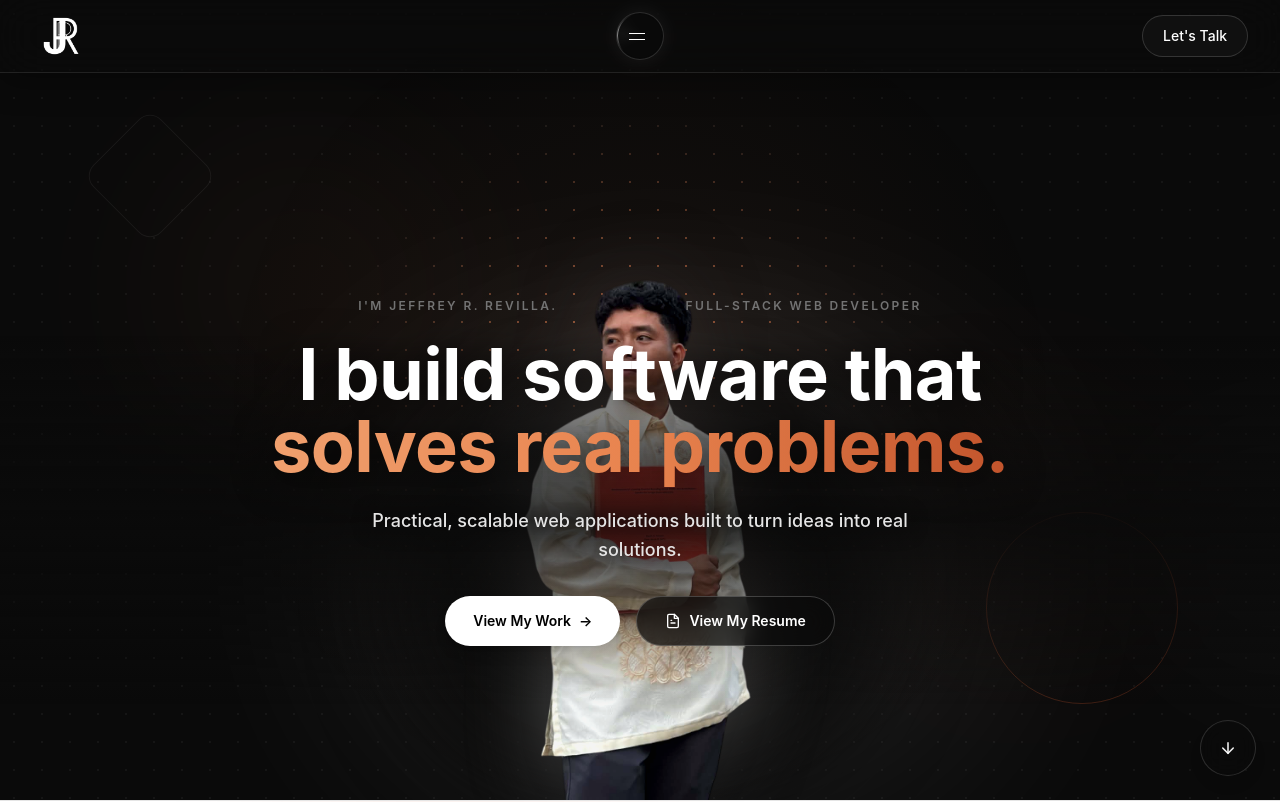
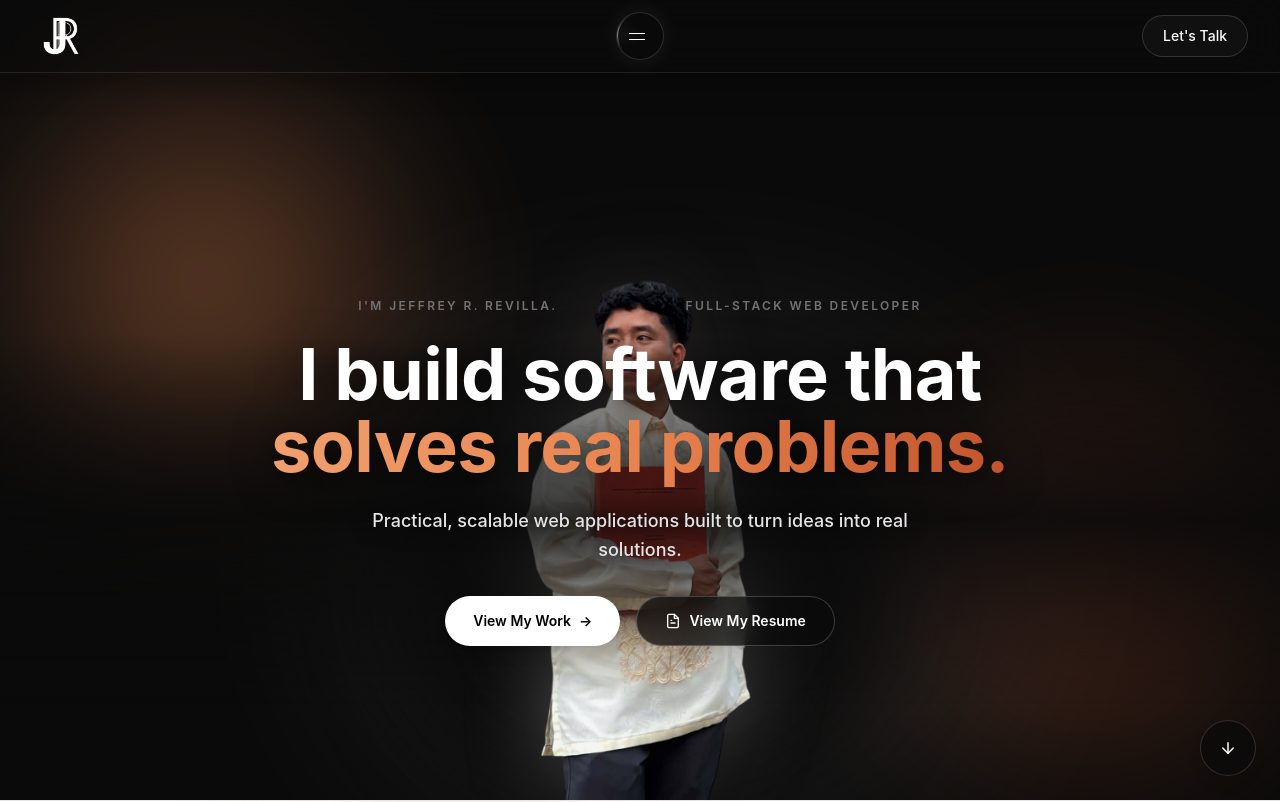
Before and after one commit to jeffreyrevilla128-ui/Jeffrey-Revilla-Portfolio-Website, a React (Vite) app: page / in a window 1280 px wide. Shown: the top 802 px of the page. Built offline with nearby package versions, Linux system fonts and the light colour scheme.

Commit message:
latest update on the hero and cursor

```diff
--- a/src/App.tsx
+++ b/src/App.tsx
@@ -1,3 +1,5 @@
+import CustomCursor from './components/ui/CustomCursor'
+
 import Navbar from './components/layout/Navbar'
 import Footer from './components/layout/Footer'
 
@@ -10,6 +12,8 @@ import Contact from './components/sections/Contact'
 function App() {
   return (
     <div className="min-h-screen bg-neutral-950 text-white">
+      <CustomCursor />
+
       <Navbar />
 
       <main>
--- a/src/components/sections/Hero.tsx
+++ b/src/components/sections/Hero.tsx
@@ -5,10 +5,8 @@ function Hero() {
   const [parallax, setParallax] = useState({ x: 0, y: 0 })
   const sectionRef = useRef<HTMLElement | null>(null)
 
-  // Gentle mouse-driven parallax for the portrait, ambient light, and the
-  // interactive grid glow below. relativeX/Y stay in -0.5..0.5 (used for
-  // translate3d math on the portrait); cursorX/Y are the same position
-  // reprojected to 0%..100% so the grid glow can track it via CSS vars.
+  // Gentle mouse-driven parallax for the portrait — stays in -0.5..0.5,
+  // used directly in the translate3d math below.
   const handleMouseMove = (event: React.MouseEvent<HTMLElement>) => {
     const section = sectionRef.current
     if (!section) return
@@ -22,9 +20,6 @@ function Hero() {
 
   const handleMouseLeave = () => setParallax({ x: 0, y: 0 })
 
-  const cursorX = `${(parallax.x + 0.5) * 100}%`
-  const cursorY = `${(parallax.y + 0.5) * 100}%`
-
   return (
     <section
       id="home"
@@ -32,7 +27,6 @@ function Hero() {
       onMouseMove={handleMouseMove}
       onMouseLeave={handleMouseLeave}
       className="relative flex min-h-screen items-start justify-center overflow-hidden bg-neutral-950 px-6 pb-10 pt-40 sm:items-center sm:pb-16 sm:pt-28 lg:px-8"
-      style={{ ['--cursor-x' as string]: cursorX, ['--cursor-y' as string]: cursorY }}
     >
       {/* ================================================== */}
       {/* Background Decoration                               */}
@@ -41,83 +35,30 @@ function Hero() {
         aria-hidden="true"
         className="pointer-events-none absolute inset-0 overflow-hidden"
       >
-        <div className="absolute left-1/3 top-1/3 h-[30rem] w-[30rem] rounded-full bg-white/[0.03] blur-3xl" />
-        <div className="absolute right-[-10rem] top-1/2 h-80 w-80 rounded-full bg-white/[0.02] blur-3xl" />
-
-        {/* Caustic light accent — two soft, blurred accent-color blobs
-            drifting on slow independent loops, blended additively so
-            they read as warm light drifting through the scene rather
-            than flat colored shapes. Same treatment as the Featured
-            Projects hover overlay, re-tuned to run continuously here
-            (no hover state to key off in the hero) at low enough
-            opacity to sit as an ambient layer alongside the plain
-            white orbs above rather than compete with them. */}
-        <div
-          aria-hidden="true"
-          className="absolute inset-0"
-          style={{ mixBlendMode: 'screen' }}
-        >
+        {/* Ambient corner light — two soft, blurred burnt-orange/amber
+            glows that roam across the background rather than holding a
+            fixed position. Each animates translate, scale, rotation and
+            an asymmetric border-radius together, so the shape itself
+            keeps deforming (stretching, compressing, going slightly
+            lopsided) as it drifts — an irregular fluid glow rather than
+            a static circle sliding around. Kept at very low opacity and
+            heavy blur so it reads as ambient light, and on long,
+            non-matching loops (12s / 14.5s) so the two never fall into a
+            visibly repeating rhythm together. */}
+        <div className="absolute inset-0" style={{ mixBlendMode: 'screen' }}>
           <div
-            className="absolute left-[6%] top-[8%] h-[26rem] w-[26rem] rounded-full opacity-[0.055] blur-3xl [animation:heroCausticDriftA_17s_ease-in-out_infinite]"
+            className="absolute -left-24 -top-24 h-[26rem] w-[26rem] opacity-40 blur-3xl [animation:heroCausticDriftA_12s_ease-in-out_infinite] sm:-left-32 sm:-top-32 sm:h-[38rem] sm:w-[38rem]"
             style={{
               background: 'radial-gradient(circle, rgba(232,131,78,1), transparent 70%)',
             }}
           />
           <div
-            className="absolute right-[4%] bottom-[10%] h-[24rem] w-[24rem] rounded-full opacity-[0.05] blur-3xl [animation:heroCausticDriftB_20s_ease-in-out_infinite]"
+            className="absolute -bottom-24 -right-24 h-[24rem] w-[24rem] opacity-[0.35] blur-3xl [animation:heroCausticDriftB_14.5s_ease-in-out_infinite] sm:-bottom-32 sm:-right-32 sm:h-[34rem] sm:w-[34rem]"
             style={{
               background: 'radial-gradient(circle, rgba(194,84,44,1), transparent 70%)',
             }}
           />
         </div>
-
-        {/* Faint dot grid, always present at very low opacity — reads as
-            circuitry/blueprint texture rather than decoration */}
-        <div
-          className="absolute inset-0 opacity-[0.05]"
-          style={{
-            backgroundImage:
-              'radial-gradient(rgba(255,255,255,0.9) 1px, transparent 1.5px)',
-            backgroundSize: '28px 28px',
-          }}
-        />
-
-        {/* Same dot grid, lit in the accent gradient, but only revealed
-            in a soft circle that follows the cursor. Two mask layers
-            (the repeating dot shape, and the cursor spotlight) are
-            intersected so only nearby dots ever light up. */}
-        <div
-          className="absolute inset-0 hidden transition-opacity duration-500 sm:block"
-          style={{
-            opacity: 0.9,
-            backgroundImage: 'linear-gradient(135deg, #E8834E, #C2542C)',
-            WebkitMaskImage:
-              'radial-gradient(rgba(0,0,0,1) 1px, transparent 1.5px), radial-gradient(420px circle at var(--cursor-x) var(--cursor-y), rgba(0,0,0,1), transparent 72%)',
-            WebkitMaskSize: '28px 28px, 100% 100%',
-            WebkitMaskRepeat: 'repeat, no-repeat',
-            WebkitMaskComposite: 'source-in',
-            maskImage:
-              'radial-gradient(rgba(0,0,0,1) 1px, transparent 1.5px), radial-gradient(420px circle at var(--cursor-x) var(--cursor-y), rgba(0,0,0,1), transparent 72%)',
-            maskSize: '28px 28px, 100% 100%',
-            maskRepeat: 'repeat, no-repeat',
-            maskComposite: 'intersect',
-          }}
-        />
-
-        {/* Soft ambient wash of the accent gradient, centered on the
-            cursor — barely-there warmth, not a spotlight */}
-        <div
-          className="absolute inset-0 hidden sm:block"
-          style={{
-            background:
-              'radial-gradient(600px circle at var(--cursor-x) var(--cursor-y), rgba(232,131,78,0.06), transparent 70%)',
-          }}
-        />
-
-        {/* Geometric accents: one neutral, one carrying the burnt-orange
-            signature at low opacity as a quiet section marker */}
-        <div className="absolute left-[8%] top-[16%] h-24 w-24 rotate-45 rounded-2xl border border-white/[0.06]" />
-        <div className="absolute right-[8%] bottom-[12%] h-48 w-48 rounded-full border border-[#C2542C]/[0.28]" />
       </div>
 
       {/* ================================================== */}
@@ -177,15 +118,40 @@ function Hero() {
           }
         }
         @keyframes heroCausticDriftA {
-          0%   { transform: translate(-6%, -4%) scale(1); }
-          33%  { transform: translate(5%, 4%) scale(1.15); }
-          66%  { transform: translate(-3%, 6%) scale(0.92); }
-          100% { transform: translate(-6%, -4%) scale(1); }
+          0%, 100% {
+            transform: translate(0%, 0%) scale(1) rotate(0deg);
+            border-radius: 42% 58% 65% 35% / 45% 45% 55% 55%;
+          }
+          25% {
+            transform: translate(14%, 8%) scale(1.1) rotate(9deg);
+            border-radius: 58% 42% 48% 52% / 62% 38% 62% 38%;
+          }
+          50% {
+            transform: translate(6%, 18%) scale(0.92) rotate(-7deg);
+            border-radius: 48% 52% 38% 62% / 40% 60% 42% 58%;
+          }
+          75% {
+            transform: translate(-10%, 6%) scale(1.05) rotate(5deg);
+            border-radius: 65% 35% 55% 45% / 55% 45% 35% 65%;
+          }
         }
         @keyframes heroCausticDriftB {
-          0%   { transform: translate(5%, 6%) scale(1); }
-          50%  { transform: translate(-8%, -3%) scale(1.18); }
-          100% { transform: translate(5%, 6%) scale(1); }
+          0%, 100% {
+            transform: translate(0%, 0%) scale(1) rotate(0deg);
+            border-radius: 55% 45% 40% 60% / 50% 60% 40% 50%;
+          }
+          30% {
+            transform: translate(-13%, -10%) scale(1.12) rotate(-11deg);
+            border-radius: 40% 60% 58% 42% / 60% 40% 55% 45%;
+          }
+          60% {
+            transform: translate(-5%, -20%) scale(0.9) rotate(7deg);
+            border-radius: 62% 38% 45% 55% / 42% 58% 40% 60%;
+          }
+          85% {
+            transform: translate(10%, -7%) scale(1.06) rotate(-5deg);
+            border-radius: 48% 52% 60% 40% / 55% 45% 60% 40%;
+          }
         }
       `}</style>
 
--- /dev/null
+++ b/src/components/ui/CustomCursor.tsx
@@ -0,0 +1,96 @@
+import { useEffect, useRef, useState } from 'react'
+
+// Renders a single soft, blurred, accent-colored glow that trails the
+// mouse with a gentle lag rather than snapping to it 1:1. Mounted once
+// at the app root (see usage note below) so it floats above every
+// section, tracks the cursor across the whole page, and never resets
+// or restarts as the user scrolls between sections.
+function CustomCursor() {
+  // Touch devices have no persistent cursor to trail, so this renders
+  // nothing there rather than leaving a glow stuck in the last place a
+  // tap landed.
+  const [hasHover, setHasHover] = useState(
+    () => typeof window === 'undefined' || window.matchMedia('(hover: hover) and (pointer: fine)').matches,
+  )
+
+  useEffect(() => {
+    const query = window.matchMedia('(hover: hover) and (pointer: fine)')
+    const handleChange = (event: MediaQueryListEvent) => setHasHover(event.matches)
+    query.addEventListener('change', handleChange)
+    return () => query.removeEventListener('change', handleChange)
+  }, [])
+
+  const [visible, setVisible] = useState(false)
+  const glowRef = useRef<HTMLDivElement | null>(null)
+
+  // The raw pointer position (updated every mousemove) and the eased
+  // "trail" position (updated every animation frame) are kept in refs,
+  // not state, so the glow can move every frame without triggering a
+  // React re-render each time — the DOM is mutated directly instead.
+  const targetRef = useRef({ x: 0, y: 0 })
+  const trailRef = useRef({ x: 0, y: 0 })
+  const frameRef = useRef<number | undefined>(undefined)
+  const hasPositionedRef = useRef(false)
+
+  useEffect(() => {
+    if (!hasHover) return
+
+    const handleMove = (event: MouseEvent) => {
+      targetRef.current = { x: event.clientX, y: event.clientY }
+
+      // Snap the trail to the pointer instantly on the very first move
+      // so the glow doesn't visibly slide in from the top-left corner
+      // the first time the mouse enters the page.
+      if (!hasPositionedRef.current) {
+        trailRef.current = { x: event.clientX, y: event.clientY }
+        hasPositionedRef.current = true
+      }
+
+      setVisible(true)
+    }
+
+    const handleLeave = () => setVisible(false)
+
+    window.addEventListener('mousemove', handleMove)
+    document.documentElement.addEventListener('mouseleave', handleLeave)
+
+    const animate = () => {
+      // Ease toward the target each frame — this lag is what reads as
+      // a soft trail chasing the pointer instead of glued to it.
+      trailRef.current.x += (targetRef.current.x - trailRef.current.x) * 0.12
+      trailRef.current.y += (targetRef.current.y - trailRef.current.y) * 0.12
+
+      if (glowRef.current) {
+        glowRef.current.style.transform = `translate3d(${trailRef.current.x}px, ${trailRef.current.y}px, 0) translate(-50%, -50%)`
+      }
+
+      frameRef.current = requestAnimationFrame(animate)
+    }
+    frameRef.current = requestAnimationFrame(animate)
+
+    return () => {
+      window.removeEventListener('mousemove', handleMove)
+      document.documentElement.removeEventListener('mouseleave', handleLeave)
+      if (frameRef.current) cancelAnimationFrame(frameRef.current)
+    }
+  }, [hasHover])
+
+  if (!hasHover) return null
+
+  return (
+    <div aria-hidden="true" className="pointer-events-none fixed inset-0 z-[9999]">
+      <div
+        ref={glowRef}
+        className={`absolute left-0 top-0 h-28 w-28 rounded-full blur-xl transition-opacity duration-300 ease-out ${
+          visible ? 'opacity-100' : 'opacity-0'
+        }`}
+        style={{
+          background:
+            'radial-gradient(circle, rgba(232,131,78,0.85), rgba(194,84,44,0.4) 45%, transparent 72%)',
+        }}
+      />
+    </div>
+  )
+}
+
+export default CustomCursor
```
